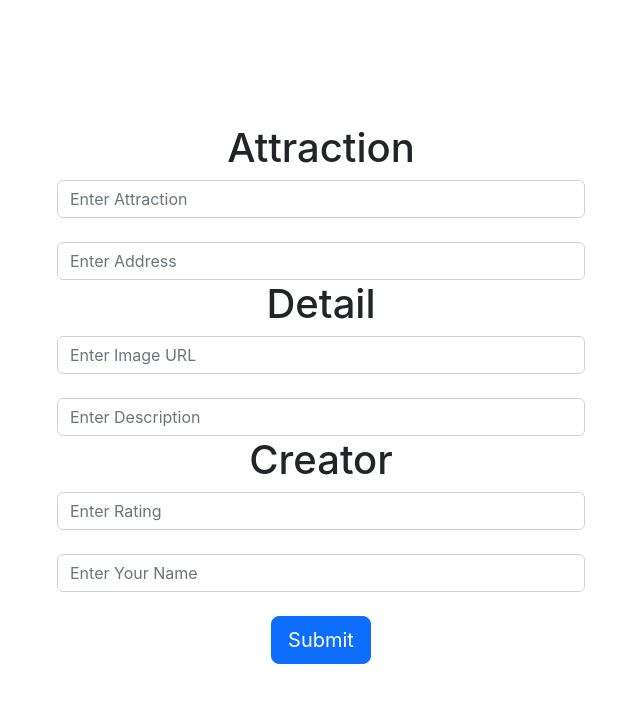
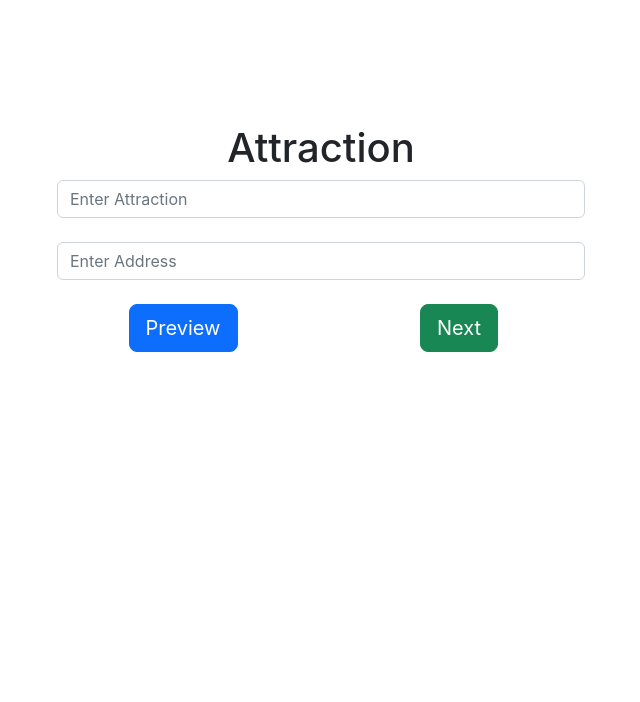
Before and after one commit to pritumdebnath/cap-project, a React (Create React App) app: page /addattractions in a window 1280 px wide. Shown: the top 702 px of the page, without its empty margins (319-959 px from the left). Built offline with nearby package versions, Linux system fonts and the light colour scheme.

Commit message:
multi form dream done

```diff
--- a/src/components/addAttractions.component.js
+++ b/src/components/addAttractions.component.js
@@ -14,6 +14,7 @@ export default class addAttractions extends Component {
     this.onSubmit = this.onSubmit.bind(this);
 
     this.state = {
+      currentStep: 1, // added state to keep track of current step
       attraction: '',
       address: '',
       image: '',
@@ -21,6 +22,16 @@ export default class addAttractions extends Component {
       ratings: '',
       user: ''
     }
+  }
+
+  nextStep = () => {
+    const { currentStep } = this.state;
+    this.setState({ currentStep: currentStep + 1 });
+  }
+
+  prevStep = () => {
+    const { currentStep } = this.state;
+    this.setState({ currentStep: currentStep - 1 });
   }
 
   onChangeAttraction(e) {
@@ -61,28 +72,15 @@ export default class addAttractions extends Component {
 
   onSubmit(e) {
     e.preventDefault();
-
-    const attraction = {
-        attraction: this.state.attraction,
-        address: this.state.address,
-        image: this.state.image,
-        description: this.state.description,
-        ratings: this.state.ratings,
-        user: this.state.user
-    }
-    axios.post('http://localhost:5000/attractions/add', attraction)
-    .then(res => console.log(res.data));
-    console.log(attraction);
-
-    window.location = '/attractions';
-
-
+    this.nextStep(); // move to next step
   }
 
   render() {
+    const { currentStep } = this.state;
     return (
       <div className="container-add" style={{ margin: '100px' }}>
         <form onSubmit={this.onSubmit}>
+          {currentStep === 1 && (
             <div className="row setup-content" id="step-1">
               <div className="col-md-6 offset-md-3">
                 <h1 className="text-center">Attraction</h1>
@@ -107,8 +105,21 @@ export default class addAttractions extends Component {
                     placeholder="Enter Address"
                   />
                 </div>
+                <br />
+                <div className="form-group text-center">
+  <div className="row justify-content-between">
+    <div className="col-6">
+      <button className="btn btn-primary btn-lg" type="submit">Preview</button>
+    </div>
+    <div className="col-6 text-right">
+      <button className="btn btn-success btn-lg" type="submit">Next</button>
     </div>
   </div>
+</div>
+              </div>
+            </div>
+          )}
+          {currentStep === 2 && (
             <div className="row setup-content" id="step-2">
               <div className="col-md-6 offset-md-3">
                 <h1 className="text-center">Detail</h1>
@@ -133,8 +144,21 @@ export default class addAttractions extends Component {
                     placeholder="Enter Description"
                   />
                 </div>
+                <br />
+                <div className="form-group text-center">
+  <div className="row justify-content-between">
+    <div className="col-6">
+      <button className="btn btn-primary btn-lg" type="submit">Preview</button>
+    </div>
+    <div className="col-6 text-right">
+      <button className="btn btn-success btn-lg" type="submit">Next</button>
     </div>
   </div>
+</div>
+              </div>
+            </div>
+          )}
+          {currentStep === 3 && (
             <div className="row setup-content" id="step-3">
               <div className="col-md-6 offset-md-3">
                 <h1 className="text-center">Creator</h1>
@@ -159,17 +183,22 @@ export default class addAttractions extends Component {
                     placeholder="Enter Your Name"
                   />
                 </div>
+                <br />
                 <div className="form-group text-center">
-        <br />
-          <button className="btn btn-primary btn-lg" type="submit">Submit</button>
+  <div className="row justify-content-between">
+    <div className="col-6">
+      <button className="btn btn-primary btn-lg" type="submit">Preview</button>
+    </div>
+    <div className="col-6 text-right">
+      <button className="btn btn-success btn-lg" type="submit">Submit</button>
     </div>
   </div>
 </div>
+              </div>
+            </div>
+          )}
         </form>
       </div>
-
-
-
     );
   }
 }
--- a/src/components/style/addAtractions.style.css
+++ b/src/components/style/addAtractions.style.css
@@ -1,4 +1,4 @@
-.container-add {
+/* .container-add {
     display: flex;
     flex-direction: column;
     align-items: center;
@@ -28,4 +28,55 @@
   h1 {
     text-align: center;
     margin-bottom: 20px;
+  } */
+
+  .container-add {
+    margin: 100px;
   }
+
+  .setup-content {
+    margin-top: 30px;
+  }
+
+  .text-center {
+    text-align: center;
+  }
+
+  .form-group {
+    margin-bottom: 20px;
+  }
+
+  .form-control {
+    width: 100%;
+    border: 1px solid #ccc;
+    border-radius: 4px;
+    padding: 12px;
+    font-size: 16px;
+    line-height: 1.5;
+  }
+
+  .btn {
+    display: inline-block;
+    font-weight: 400;
+    color: #fff;
+    text-align: center;
+    vertical-align: middle;
+    -webkit-user-select: none;
+    -moz-user-select: none;
+    -ms-user-select: none;
+    user-select: none;
+    background-color: #007bff;
+    border: 1px solid #007bff;
+    padding: 0.5rem 1rem;
+    font-size: 1.25rem;
+    line-height: 1.5;
+    border-radius: 0.3rem;
+    transition: color 0.15s ease-in-out, background-color 0.15s ease-in-out,
+      border-color 0.15s ease-in-out, box-shadow 0.15s ease-in-out;
+  }
+
+  .btn:hover {
+    color: #fff;
+    background-color: #0069d9;
+    border-color: #0062cc;
+  }
```
Lines whose indentation alone changed are shown as unchanged.
